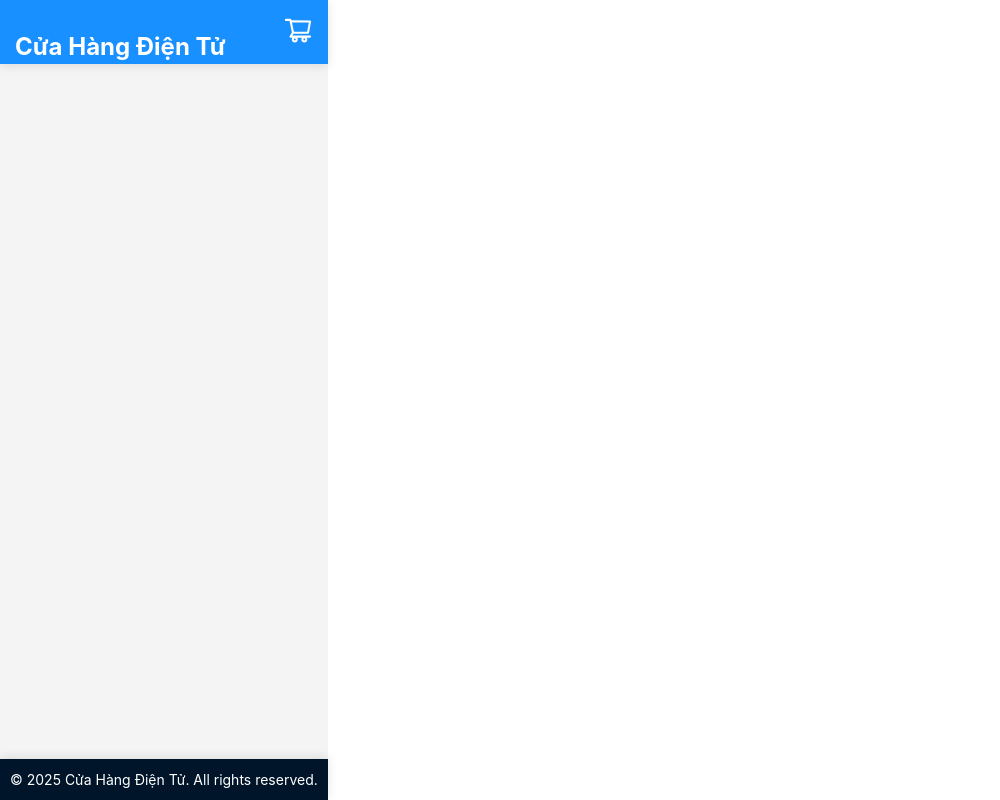
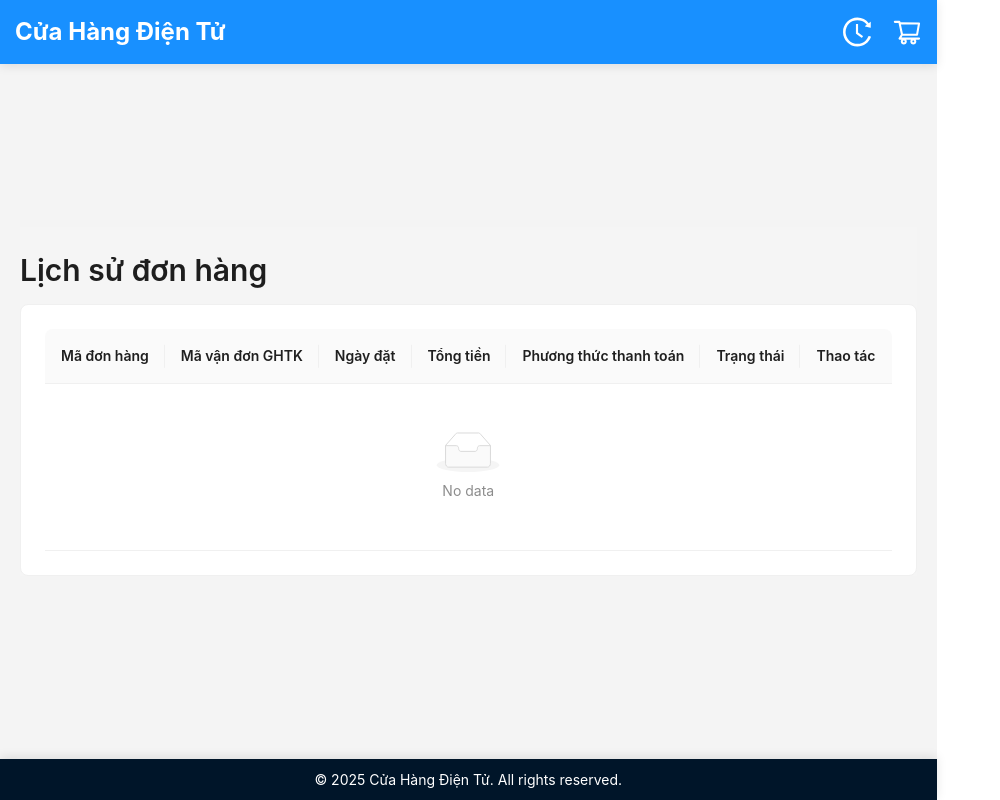
Before and after one commit to HighDance27/ghtk, a React (Vite) app: page /order-history in a window 1280 px wide. Shown: the whole page, without its empty margins (0-1000 px from the left). Built offline with nearby package versions, Linux system fonts and the light colour scheme; the HTML template or start-up script is replaced by a standard one.

Commit message:
Bug CORS Cancel Order

```diff
--- a/src/App.jsx
+++ b/src/App.jsx
@@ -8,6 +8,7 @@ import ThankYouPage from "./pages/ThankYouPage";
 import PaymentFailedPage from "./pages/PaymentFailedPage";
 import AddCategoryPage from "./pages/AddCategoryPage";
 import AddProductPage from "./pages/AddProductPage";
+import OrderHistoryPage from "./pages/OrderHistoryPage";
 
 const App = () => {
   return (
@@ -22,6 +23,7 @@ const App = () => {
           <Route path="/payment-failed" element={<PaymentFailedPage />} />
           <Route path="/add-category" element={<AddCategoryPage />} />
           <Route path="/add-product" element={<AddProductPage />} />
+          <Route path="/order-history" element={<OrderHistoryPage />} />
         </Routes>
       </AppLayout>
     </Router>
--- a/src/components/AppLayout.jsx
+++ b/src/components/AppLayout.jsx
@@ -1,8 +1,7 @@
 import { Layout, Badge } from "antd";
-import { ShoppingCartOutlined } from "@ant-design/icons";
+import { ShoppingCartOutlined, HistoryOutlined } from "@ant-design/icons";
 import { createContext, useState, useEffect } from "react";
 import { useNavigate } from "react-router-dom";
-import axios from 'axios';
 
 import "./Layout.css";
 
@@ -28,23 +27,33 @@ const AppLayout = ({ children }) => {
                     style={{
                         display: "flex",
                         justifyContent: "space-between",
-
+                        alignItems: "center",
                     }}
-
                 >
                     <span className="header-title"
                         onClick={() => navigate("/")}
                     >Cửa Hàng Điện Tử</span>
-                    <Badge count={cartItems.length} offset={[0, -2]}>
-                        <ShoppingCartOutlined className="cart-icon"
+                    <div style={{ display: "flex", gap: "20px", alignItems: "center" }}>
+                        <HistoryOutlined
+                            className="history-icon"
                             style={{
                                 cursor: "pointer",
-                                fontSize: "30px", color: "white"
+                                fontSize: "30px",
+                                color: "white"
                             }}
-                            onClick={() => navigate("/cart")}
+                            onClick={() => navigate("/order-history")}
                         />
-                    </Badge>
-
+                        <Badge count={cartItems.length} offset={[0, -2]}>
+                            <ShoppingCartOutlined className="cart-icon"
+                                style={{
+                                    cursor: "pointer",
+                                    fontSize: "30px",
+                                    color: "white"
+                                }}
+                                onClick={() => navigate("/cart")}
+                            />
+                        </Badge>
+                    </div>
                 </Header>
                 <Content className="content">{children}</Content>
                 <Footer className="footer">&copy; 2025 Cửa Hàng Điện Tử. All rights reserved.</Footer>
--- /dev/null
+++ b/src/pages/OrderHistoryPage.jsx
@@ -0,0 +1,191 @@
+import { Layout, Typography, Card, Table, Tag, Modal, Button, message } from "antd";
+import { useEffect, useState } from "react";
+import axios from "axios";
+import { CloseCircleFilled, CloseOutlined } from "@ant-design/icons";
+
+const { Content } = Layout;
+const { Title, Text } = Typography;
+
+const OrderHistoryPage = () => {
+    const [orders, setOrders] = useState([]);
+    const [loading, setLoading] = useState(true);
+
+    useEffect(() => {
+        // Lấy dữ liệu đơn hàng từ localStorage
+        const savedOrders = localStorage.getItem("orders");
+        if (savedOrders) {
+            try {
+                const parsedOrders = JSON.parse(savedOrders);
+                setOrders(parsedOrders);
+            } catch (error) {
+                console.error("Lỗi khi phân tích dữ liệu đơn hàng:", error);
+            }
+        }
+        setLoading(false);
+    }, []);
+
+    const handleCancelOrder = async (trackingOrder) => {
+        try {
+            const response = await axios.post(
+                `https://services.giaohangtietkiem.vn/services/shipment/cancel/${trackingOrder}`,
+                {},
+                {
+                    headers: {
+                        'X-Client-Source': 'S22863729',
+                        'Token': '172X8NEx658WXkBW1oMX7s0SvCl9eODsA53yPmq'
+                    }
+                }
+            );
+
+            if (response.data.success) {
+                message.success("Hủy đơn hàng thành công!");
+                // Cập nhật trạng thái đơn hàng trong localStorage
+                const updatedOrders = orders.map(order => {
+                    if (order.trackingOrder === trackingOrder) {
+                        return { ...order, status: 'cancelled' };
+                    }
+                    return order;
+                });
+                setOrders(updatedOrders);
+                localStorage.setItem("orders", JSON.stringify(updatedOrders));
+            } else {
+                message.error("Không thể hủy đơn hàng. Vui lòng thử lại sau.");
+            }
+        } catch (error) {
+            console.error("Lỗi khi hủy đơn hàng:", error);
+            message.error("Có lỗi xảy ra khi hủy đơn hàng. Vui lòng thử lại sau.");
+        }
+    };
+
+    const columns = [
+        {
+            title: "Mã đơn hàng",
+            dataIndex: "id",
+            key: "id",
+        },
+        {
+            title: "Mã vận đơn GHTK",
+            dataIndex: "trackingOrder",
+            key: "trackingOrder",
+        },
+        {
+            title: "Ngày đặt",
+            dataIndex: "orderDate",
+            key: "orderDate",
+        },
+        {
+            title: "Tổng tiền",
+            dataIndex: "total",
+            key: "total",
+            render: (total) => (
+                new Intl.NumberFormat("vi-VN", {
+                    style: "currency",
+                    currency: "VND",
+                }).format(total)
+            ),
+        },
+        {
+            title: "Phương thức thanh toán",
+            dataIndex: "payment_method",
+            key: "payment_method",
+            render: (method) => (
+                <Tag color={method === "cod" ? "blue" : "green"}>
+                    {method === "cod" ? "Thanh toán khi nhận hàng (COD)" : "Thanh toán qua VNPay"}
+                </Tag>
+            ),
+        },
+        {
+            title: "Trạng thái",
+            dataIndex: "status",
+            key: "status",
+            render: (status) => (
+                <Tag color={status === 'cancelled' ? 'red' : 'green'}>
+                    {status === 'cancelled' ? 'Đã hủy' : 'Đang xử lý'}
+                </Tag>
+            ),
+        },
+        {
+            title: "Thao tác",
+            key: "action",
+            render: (_, record) => (
+                <div style={{ display: 'flex', gap: '10px' }}>
+                    <a onClick={() => showOrderDetails(record)}>Xem chi tiết</a>
+                    {!record.status && (
+                        <CloseCircleFilled
+                            type="link"
+                            danger
+                            onClick={() => {
+                                Modal.confirm({
+                                    title: 'Xác nhận hủy đơn hàng',
+                                    content: 'Bạn có chắc chắn muốn hủy đơn hàng này?',
+                                    okText: 'Có',
+                                    cancelText: 'Không',
+                                    onOk: () => handleCancelOrder(record.trackingOrder),
+                                });
+                            }}
+                        >
+                            HỦY
+                        </CloseCircleFilled>
+                    )}
+                </div>
+            ),
+        },
+    ];
+
+    const showOrderDetails = (order) => {
+        // Hiển thị modal với chi tiết đơn hàng
+        Modal.info({
+            title: "Chi tiết đơn hàng",
+            width: 800,
+            content: (
+                <div>
+                    <div className="order-info">
+                        <h3>Thông tin giao hàng</h3>
+                        <p><strong>Họ và tên:</strong> {order.full_name}</p>
+                        <p><strong>Số điện thoại:</strong> {order.tel}</p>
+                        <p><strong>Địa chỉ:</strong> {order.address}</p>
+                        {order.note && <p><strong>Ghi chú:</strong> {order.note}</p>}
+                    </div>
+
+                    <div className="order-items">
+                        <h3>Sản phẩm đã đặt</h3>
+                        {order.items.map((item, index) => (
+                            <div key={index} className="order-item">
+                                <img src={item.image} alt={item.name} style={{ width: 50, marginRight: 10 }} />
+                                <div>
+                                    <p><strong>{item.name}</strong></p>
+                                    <p>Số lượng: {item.quantity}</p>
+                                    <p>
+                                        {new Intl.NumberFormat("vi-VN", {
+                                            style: "currency",
+                                            currency: "VND",
+                                        }).format(item.price)}
+                                    </p>
+                                </div>
+                            </div>
+                        ))}
+                    </div>
+                </div>
+            ),
+        });
+    };
+
+    return (
+        <Layout className="order-history-page">
+            <Content className="order-history-content">
+                <Title level={2}>Lịch sử đơn hàng</Title>
+                <Card>
+                    <Table
+                        columns={columns}
+                        dataSource={orders}
+                        rowKey="id"
+                        loading={loading}
+                        pagination={{ pageSize: 10 }}
+                    />
+                </Card>
+            </Content>
+        </Layout>
+    );
+};
+
+export default OrderHistoryPage;
--- a/src/pages/ThankYouPage.jsx
+++ b/src/pages/ThankYouPage.jsx
@@ -69,6 +69,20 @@ const ThankYouPage = () => {
             "tracking_order",
             response.data.order.tracking_id
           );
+          console.log("Tracking order từ GHTK:", response.data.order.tracking_id);
+          setTrackingOrder(response.data.order.tracking_id);
+
+          // Lưu thông tin đơn hàng vào localStorage
+          const savedOrders = localStorage.getItem("orders");
+          const orders = savedOrders ? JSON.parse(savedOrders) : [];
+          const newOrder = {
+            ...orderData,
+            id: uuid,
+            trackingOrder: response.data.order.tracking_id,
+            orderDate: new Date().toISOString(),
+          };
+          orders.push(newOrder);
+          localStorage.setItem("orders", JSON.stringify(orders));
         })
         .catch((error) => {
           console.error(
@@ -95,11 +109,7 @@ const ThankYouPage = () => {
     }
 
     // Lấy tracking order từ localStorage
-    const savedTrackingOrder = localStorage.getItem("tracking_order");
-    if (savedTrackingOrder) {
-      setTrackingOrder(savedTrackingOrder);
-      console.log("Tracking order từ GHTK:", savedTrackingOrder);
-    }
+
   }, [orderData]);
 
   // Kiểm tra nếu có tham số vnp_ResponseCode = 00 (thanh toán thành công)
```
Also changed, not shown: src/pages/ProductGrid.jsx (+8 -1 lines).
